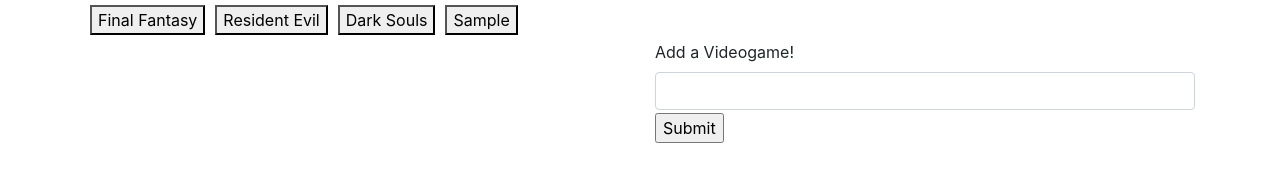
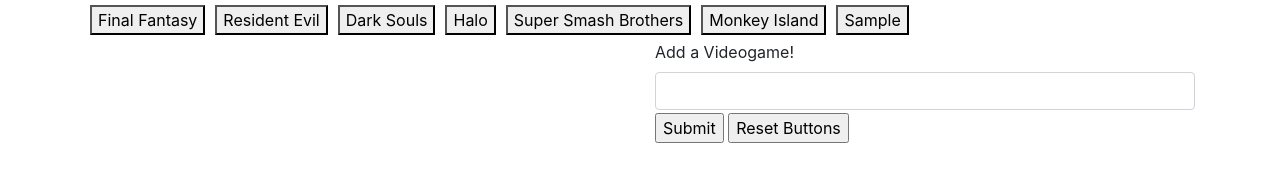
Before and after one commit to JordanMRabideau/Giphy-App, a plain HTML site: page index.html in a window 1280 px wide. Both pictures are taken after typing "Sample" into the empty fields and a click on the input "Submit". Drawn offline with nearby package versions, Linux system fonts and the light colour scheme.

Commit message:
All done.

```diff
--- a/assets/javascript/script.js
+++ b/assets/javascript/script.js
@@ -2,6 +2,9 @@
     "Final Fantasy",
     "Resident Evil",
     "Dark Souls",
+    "Halo",
+    "Super Smash Brothers",
+    "Monkey Island",
 ];
 
 // localStorage.setItem("buttons", JSON.stringify(buttonArray));
@@ -11,15 +14,19 @@
 function buttonMaker() {
     $(".buttons").empty();
     var retrievedData = JSON.parse(localStorage.getItem("buttons"));
-    console.log(retrievedData)
     for (var i = 0; i < retrievedData.length; i++) {
-        let button = $("<button>");
-        button.text(retrievedData[i]);
-        button.addClass("button")
-        button.attr("data-name", retrievedData[i]);
-        $(".buttons").append(button);
+        let gameButton = $("<button>");
+        gameButton.text(retrievedData[i]);
+        gameButton.addClass("button")
+        gameButton.attr("data-name", retrievedData[i]);
+        $(".buttons").append(gameButton);
     };
 };
+
+$("#reset").click(function() {
+    localStorage.setItem("buttons", JSON.stringify(buttonArray));
+    buttonMaker();
+})
 
 function displayGif() {
     $(".gifs").empty()
@@ -77,11 +84,9 @@
         $(this).attr("data-state", "still");
         $(this).attr("src", $(this).attr("data-still"));
     }
-    console.log("Final Data-state: " + state);
 })
 
 buttonMaker();
-console.log(buttonArray.indexOf("Halo"))
 
 $(document).on("click", ".button", displayGif);
 
--- a/index.html
+++ b/index.html
@@ -36,6 +36,7 @@
                         <br>
                         <input type="text" class="form-control" id="searchBar">
                         <input  type="submit" value="Submit" id="addButton">
+                        <input type="button" value="Reset Buttons" id="reset">
                     </form>
                 </div>
             </div>
```
